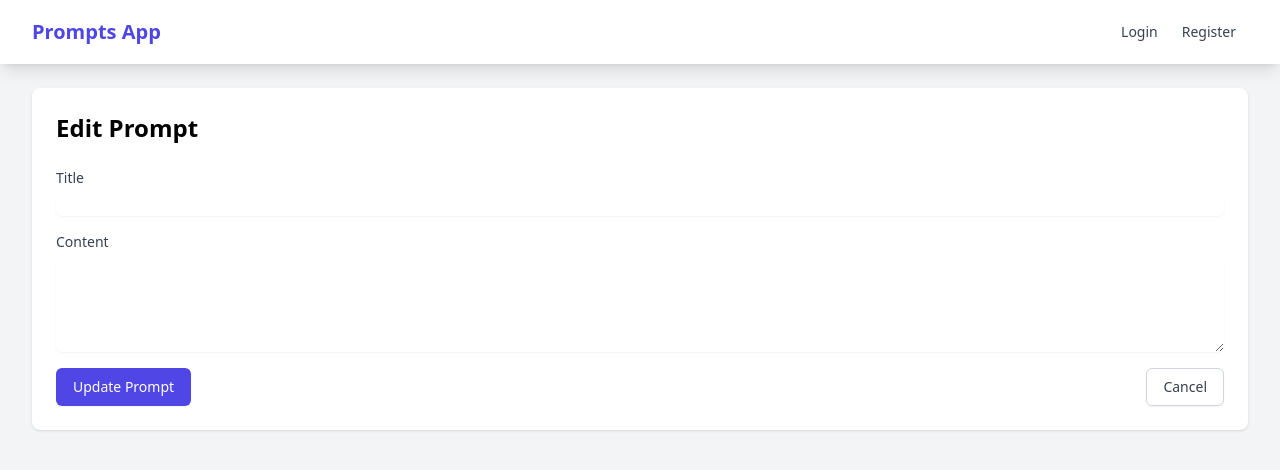
After one commit to emeeran/prompts_manager, a Flask app: template app/templates/edit_prompts.html in a window 1280 px wide. The commit adds this page. Shown: the top 470 px of the page. Run offline with Flask 3, Linux system fonts and the light colour scheme; the template is opened without the code that fills it, so the values that code supplies are empty; some libraries are stand-ins or nearby versions.

Commit message:
edit added

```diff
--- a/app/main.py
+++ b/app/main.py
@@ -35,3 +35,20 @@ def delete_prompt(id):
     else:
         flash("Unauthorized action.", "danger")
     return redirect(url_for('main.home'))
+
+@main.route('/edit/<int:id>', methods=['GET', 'POST'])
+@login_required
+def edit_prompt(id):
+    prompt = Prompt.query.get_or_404(id)
+    if prompt.user_id != current_user.id:
+        flash('Unauthorized action.', 'danger')
+        return redirect(url_for('main.home'))
+
+    if request.method == 'POST':
+        prompt.title = request.form['title']
+        prompt.content = request.form['content']
+        db.session.commit()
+        flash('Prompt updated!', 'success')
+        return redirect(url_for('main.home'))
+
+    return render_template('edit_prompt.html', prompt=prompt)
--- /dev/null
+++ b/app/templates/edit_prompts.html
@@ -0,0 +1,26 @@
+<!-- app/templates/edit_prompt.html -->
+{% extends "base.html" %}
+
+{% block content %}
+<div class="bg-white shadow rounded-lg p-6">
+    <h2 class="text-2xl font-bold mb-6">Edit Prompt</h2>
+    <form action="{{ url_for('main.edit_prompt', id=prompt.id) }}" method="POST" class="space-y-4">
+        <div>
+            <label class="block text-sm font-medium text-gray-700">Title</label>
+            <input type="text" name="title" value="{{ prompt.title }}" required class="mt-1 block w-full rounded-md border-gray-300 shadow-sm focus:border-indigo-500 focus:ring-indigo-500">
+        </div>
+        <div>
+            <label class="block text-sm font-medium text-gray-700">Content</label>
+            <textarea name="content" required rows="4" class="mt-1 block w-full rounded-md border-gray-300 shadow-sm focus:border-indigo-500 focus:ring-indigo-500">{{ prompt.content }}</textarea>
+        </div>
+        <div class="flex justify-between">
+            <button type="submit" class="inline-flex justify-center py-2 px-4 border border-transparent shadow-sm text-sm font-medium rounded-md text-white bg-indigo-600 hover:bg-indigo-700 focus:outline-none focus:ring-2 focus:ring-offset-2 focus:ring-indigo-500">
+                Update Prompt
+            </button>
+            <a href="{{ url_for('main.home') }}" class="inline-flex justify-center py-2 px-4 border border-gray-300 shadow-sm text-sm font-medium rounded-md text-gray-700 bg-white hover:bg-gray-50 focus:outline-none focus:ring-2 focus:ring-offset-2 focus:ring-indigo-500">
+                Cancel
+            </a>
+        </div>
+    </form>
+</div>
+{% endblock %}
--- a/app/templates/home.html
+++ b/app/templates/home.html
@@ -26,7 +26,11 @@
         <div class="bg-white shadow rounded-lg p-6">
             <h3 class="text-lg font-medium text-gray-900">{{ prompt.title }}</h3>
             <p class="mt-2 text-gray-600">{{ prompt.content }}</p>
-            <div class="mt-4">
+            <div class="mt-4 flex space-x-2">
+                <a href="{{ url_for('main.edit_prompt', id=prompt.id) }}"
+                   class="inline-flex items-center px-3 py-2 border border-transparent text-sm leading-4 font-medium rounded-md text-indigo-700 bg-indigo-100 hover:bg-indigo-200 focus:outline-none focus:ring-2 focus:ring-offset-2 focus:ring-indigo-500">
+                    Edit
+                </a>
                 <a href="{{ url_for('main.delete_prompt', id=prompt.id) }}"
                    onclick="return confirm('Are you sure?')"
                    class="inline-flex items-center px-3 py-2 border border-transparent text-sm leading-4 font-medium rounded-md text-red-700 bg-red-100 hover:bg-red-200 focus:outline-none focus:ring-2 focus:ring-offset-2 focus:ring-red-500">
```
